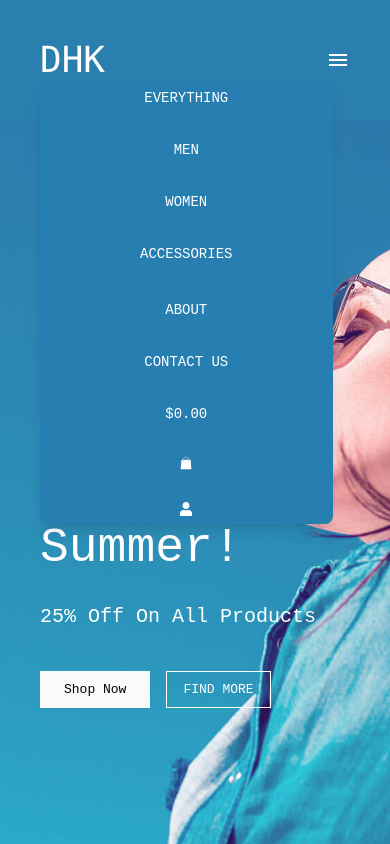
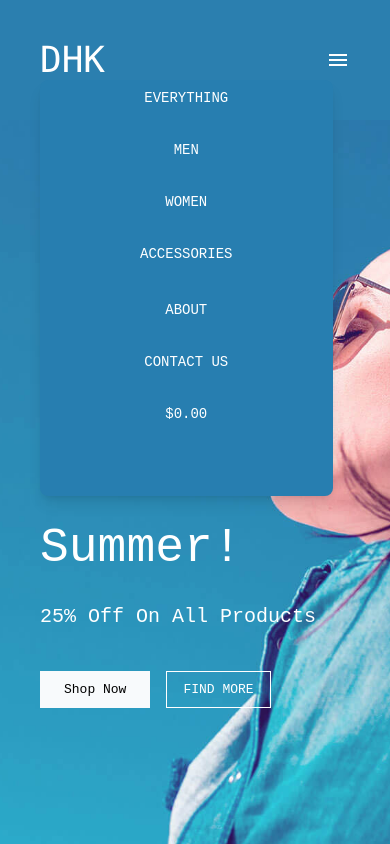
Before and after one commit to VividXe/shopping-portfolio, a Next.js app: page / in a window 390 px wide. Both pictures are taken after a click on the icon 338 px from the left and 60 px from the top of the page. Shown: the top 844 px of the page. Built offline with nearby package versions, Linux system fonts and the light colour scheme.

Commit message:
lazy add

```diff
--- a/src/components/layouts/header/header.tsx
+++ b/src/components/layouts/header/header.tsx
@@ -71,17 +71,11 @@ function Header() {
             >
               $0.00
             </a>
-            <a
-              href="/cart"
-              className="hover:text-gray-200 cursor-pointer"
-            >
-              <GiShoppingBag />
+            <a href="/cart">
+              <GiShoppingBag className="hover:text-gray-200 cursor-pointer" />
             </a>
-            <a
-              href="/user"
-              className="hover:text-gray-200 cursor-pointer"
-            >
-              <FaUser />
+            <a href="/user">
+              <FaUser className="hover:text-gray-200 cursor-pointer" />
             </a>
           </div>
         </div>
@@ -125,17 +119,11 @@ function Header() {
                   >
                     $0.00
                   </a>
-                  <a
-                    href="/cart"
-                    className="px-4 w-full py-2 text-sm hover:bg-[#619bbd] flex justify-center"
-                  >
-                    <GiShoppingBag />
+                  <a href="/cart">
+                    <GiShoppingBag className="px-4 w-full py-2 text-sm hover:bg-[#619bbd] flex justify-center" />
                   </a>
-                  <a
-                    href="/user"
-                    className="px-4 w-full py-2 text-sm hover:bg-[#619bbd] flex justify-center"
-                  >
-                    <FaUser />
+                  <a href="/user">
+                    <FaUser className="px-4 w-full py-2 text-sm hover:bg-[#619bbd] flex justify-center" />
                   </a>
                 </div>
               </nav>
```
